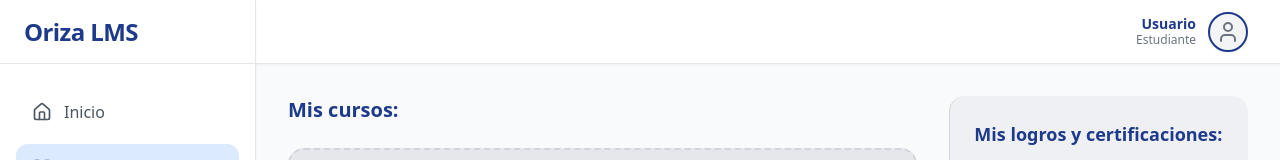
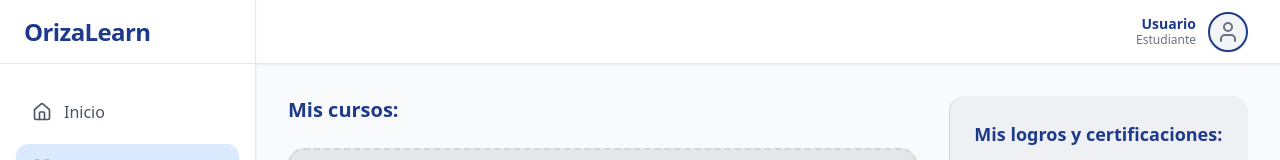
Before and after one commit to YED-1/Orizalearn, a React (Vite) app in the folder frontOri/: page /dashboard/courses in a window 1280 px wide. Shown: the top 160 px of the page. Built offline with nearby package versions, Linux system fonts and the light colour scheme.

Commit message:
No recuerdo el cambio que hice dentro de dashboard

```diff
--- a/frontOri/src/layouts/dashboardlayout.tsx
+++ b/frontOri/src/layouts/dashboardlayout.tsx
@@ -27,7 +27,7 @@ export default function DashboardLayout({ children }: DashboardLayoutProps) {
         {/* Logo / Título */}
         <div className="h-16 flex items-center px-6 border-b border-gray-200">
           <h1 className="text-2xl font-bold text-blue-900 tracking-tight">
-            Oriza LMS
+            OrizaLearn
           </h1>
         </div>
 
```
